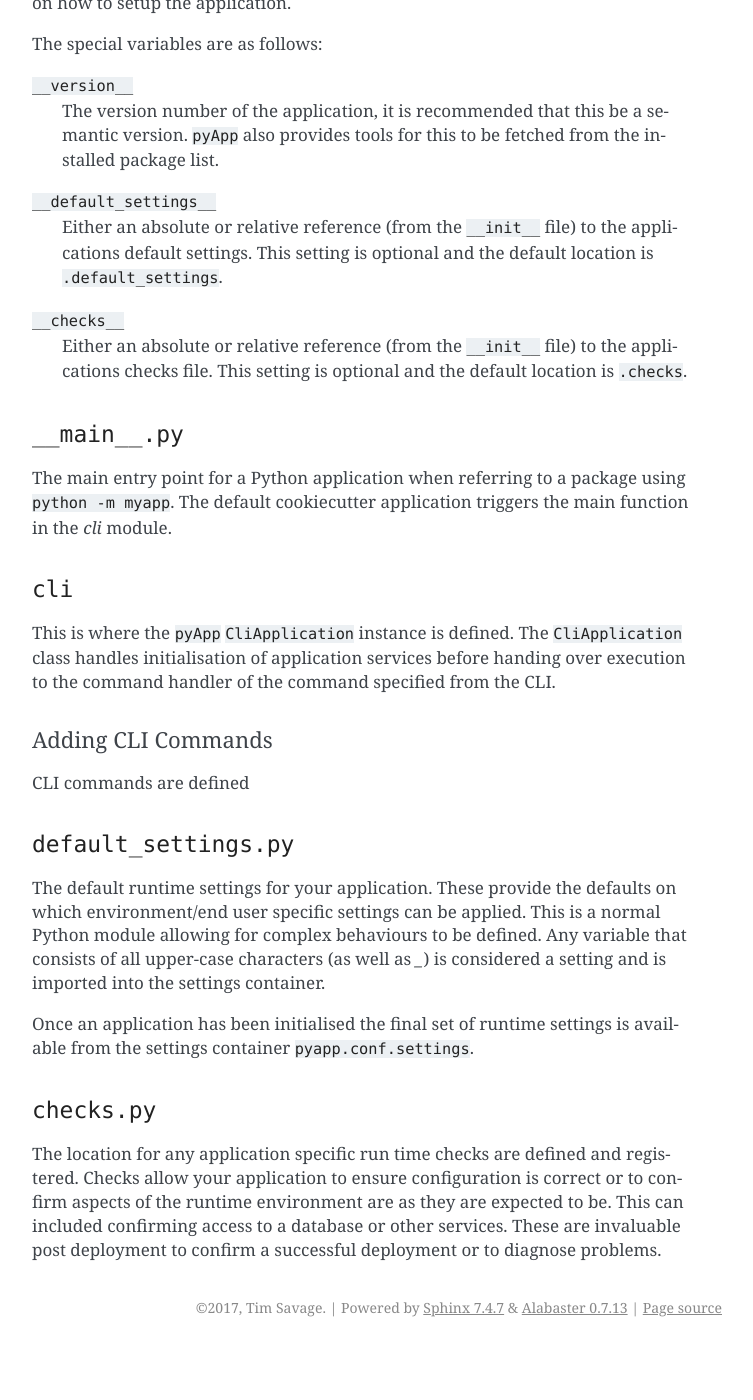
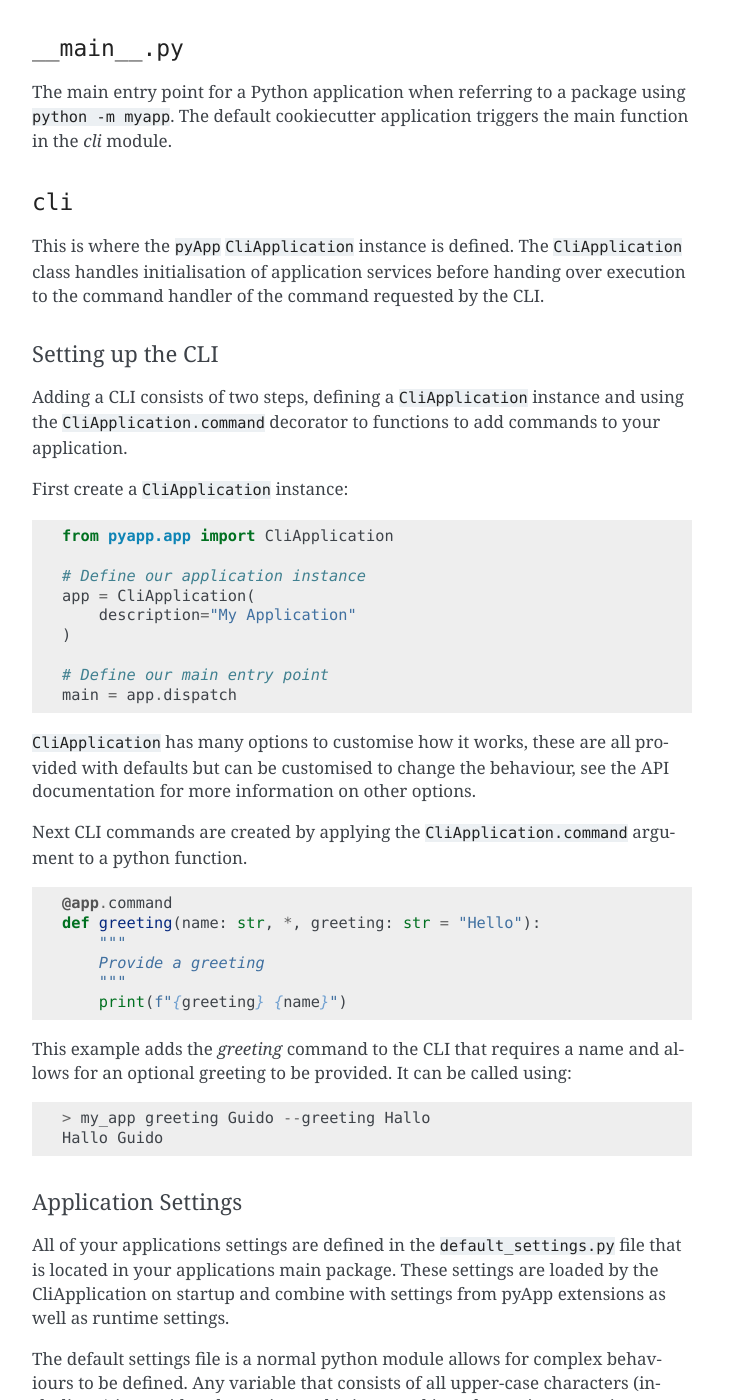
Before and after one commit to pyapp-org/pyapp, a Sphinx documentation site: the page built from docs/getting-started.rst, in a window 1280 px wide and 1400 px high, scrolled down 1048 px. Shown: the whole window, without its empty margins (388-1141 px from the left). Built offline with Sphinx 7.4.7, drawn with Linux system fonts in a browser that asks for light colours; before the commit the page ends 2395 px from its top, so only the background shows below that; some of the changed text lies outside the part shown.

Commit message:
Improved getting-started guide to reflect the current project state.

```diff
--- a/docs/getting-started.rst
+++ b/docs/getting-started.rst
@@ -19,11 +19,8 @@ the ``pyApp`` Cookiecutter to generate an application.
 Install cookie-cutter from pip and use the template to start your initial
 project::
 
-    pip install cookiecutter
-    cookiecutter gh:pyapp-org/pyapp.cookiecutter
-
-
-.. tip:: You can skip this step if you want to just get the info.
+    > pip install cookiecutter
+    > cookiecutter gh:pyapp-org/pyapp.cookiecutter
 
 
 Project Structure
@@ -43,26 +40,14 @@ The basic structure of a ``pyApp`` application package consists of the following
 ---------------
 
 The presence of an ``__init__.py`` file in a folder makes Python use the folder
-as a package and contains initialisation code for the package. ``pyApp`` expects
-this file to contain a number of special variables that provide information to
-the framework on how to setup the application.
-
-The special variables are as follows:
+as a package and contains initialisation code for the package. ``pyApp`` also
+uses this file to find information for the application.
 
 ``__version__``
     The version number of the application, it is recommended that this be a
     semantic version. ``pyApp`` also provides tools for this to be fetched from
     the installed package list.
 
-``__default_settings__``
-    Either an absolute or relative reference (from the ``__init__`` file) to the
-    applications default settings. This setting is optional and the default
-    location is ``.default_settings``.
-
-``__checks__``
-    Either an absolute or relative reference (from the ``__init__`` file) to the
-    applications checks file. This setting is optional and the default location
-    is ``.checks``.
 
 ``__main__.py``
 ---------------
@@ -76,33 +61,100 @@ function in the *cli* module.
 
 This is where the ``pyApp`` ``CliApplication`` instance is defined. The
 ``CliApplication`` class handles initialisation of application services before
-handing over execution to the command handler of the command specified from the
+handing over execution to the command handler of the command requested by the
 CLI.
 
-Adding CLI Commands
-~~~~~~~~~~~~~~~~~~~
 
-CLI commands are defined
+Setting up the CLI
+~~~~~~~~~~~~~~~~~~
+
+Adding a CLI consists of two steps, defining a ``CliApplication`` instance and
+using the ``CliApplication.command`` decorator to functions to add commands to
+your application.
+
+First create a ``CliApplication`` instance:
+
+.. code-block:: python
+
+    from pyapp.app import CliApplication
+
+    # Define our application instance
+    app = CliApplication(
+        description="My Application"
+    )
+
+    # Define our main entry point
+    main = app.dispatch
+
+``CliApplication`` has many options to customise how it works, these are all
+provided with defaults but can be customised to change the behaviour, see the
+API documentation for more information on other options.
+
+Next CLI commands are created by applying the ``CliApplication.command`` argument
+to a python function.
+
+.. code-block:: python
+
+  @app.command
+  def greeting(name: str, *, greeting: str = "Hello"):
+      """
+      Provide a greeting
+      """
+      print(f"{greeting} {name}")
+
+This example adds the `greeting` command to the CLI that requires a name and
+allows for an optional greeting to be provided. It can be called using::
+
+  > my_app greeting Guido --greeting Hallo
+  Hallo Guido
 
 
-``default_settings.py``
------------------------
+Application Settings
+~~~~~~~~~~~~~~~~~~~~
 
-The default runtime settings for your application. These provide the defaults on
-which environment/end user specific settings can be applied. This is a normal
-Python module allowing for complex behaviours to be defined. Any variable that
-consists of all upper-case characters (as well as `_`) is considered a setting
-and is imported into the settings container.
+All of your applications settings are defined in the ``default_settings.py``
+file that is located in your applications main package. These settings are
+loaded by the CliApplication on startup and combine with settings from pyApp
+extensions as well as runtime settings.
+
+The default settings file is a normal python module allows for complex
+behaviours to be defined. Any variable that consists of all upper-case
+characters (including `_`) is considered a setting and is imported into the
+settings container.
 
 Once an application has been initialised the final set of runtime settings is
-available from the settings container ``pyapp.conf.settings``.
+available from the settings container ``pyapp.conf.settings``:
 
-``checks.py``
--------------
+.. code-block:: python
 
-The location for any application specific run time checks are defined and
-registered. Checks allow your application to ensure configuration is correct or
-to confirm aspects of the runtime environment are as they are expected to be.
-This can included confirming access to a database or other services. These are
-invaluable post deployment to confirm a successful deployment or to diagnose
-problems.
+    from pyapp.conf import settings
+
+    print(settings.MY_SETTING)
+
+
+Runtime Checks
+~~~~~~~~~~~~~~
+
+These are functions that are called by the checks report to perform a check
+against the current settings to assert that the current runtime environment is
+correct. This can include:
+
+- Checking settings are valid
+- Confirming connectivity/access to a database
+- Checking free space on the filesystem
+
+These checks can help to diagnose issues, perform basic validation of the
+runtime environment and provide application monitoring.
+
+A check is defined by:
+
+.. code-block:: python
+
+    from pyapp import checks
+
+    @checks.register
+    def debug_is_enabled(settings, **_):
+        if settings.DEBUG:
+            return checks.Warning("Debug mode is enabled")
+
+In this example a check returns a warning if DEBUG is ``True`` in settings.
```
Also changed, not shown: other parts of docs/getting-started.rst (+2 -2 lines).
